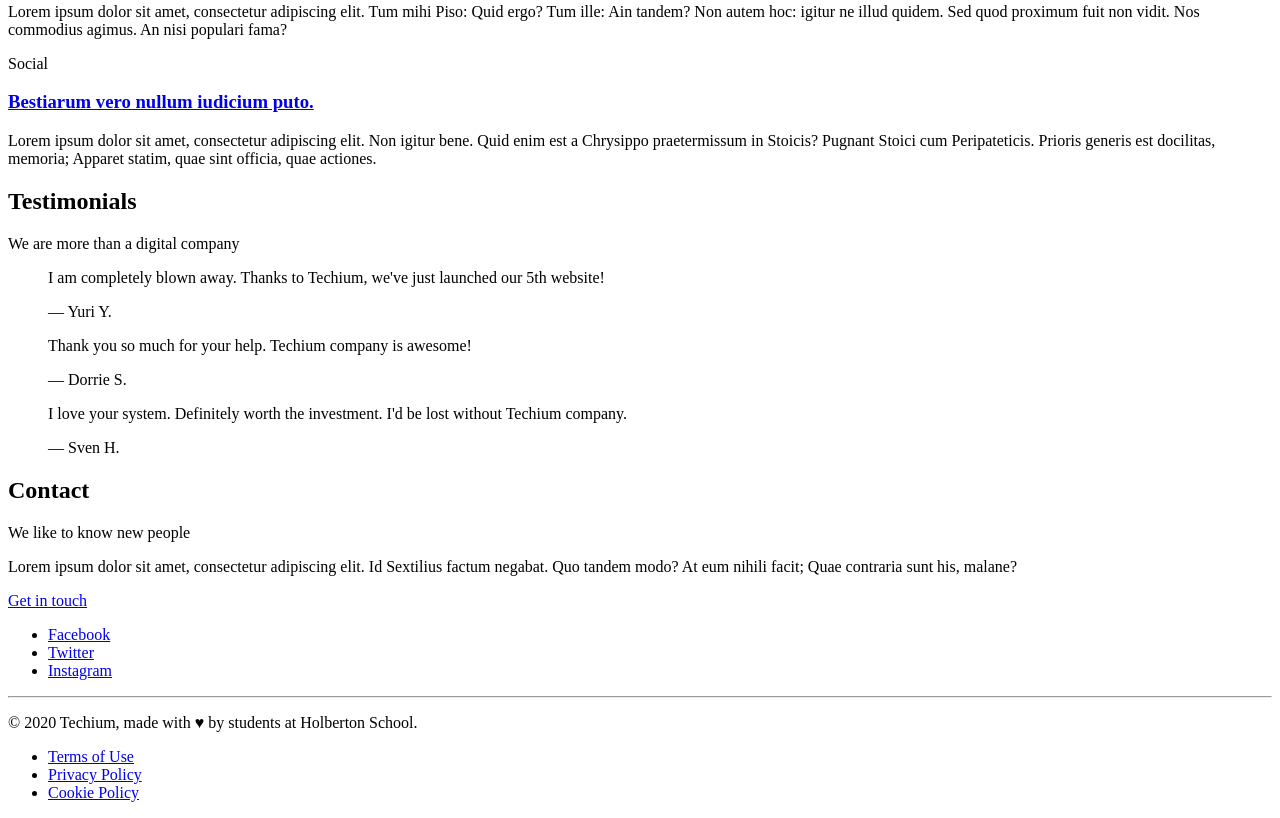
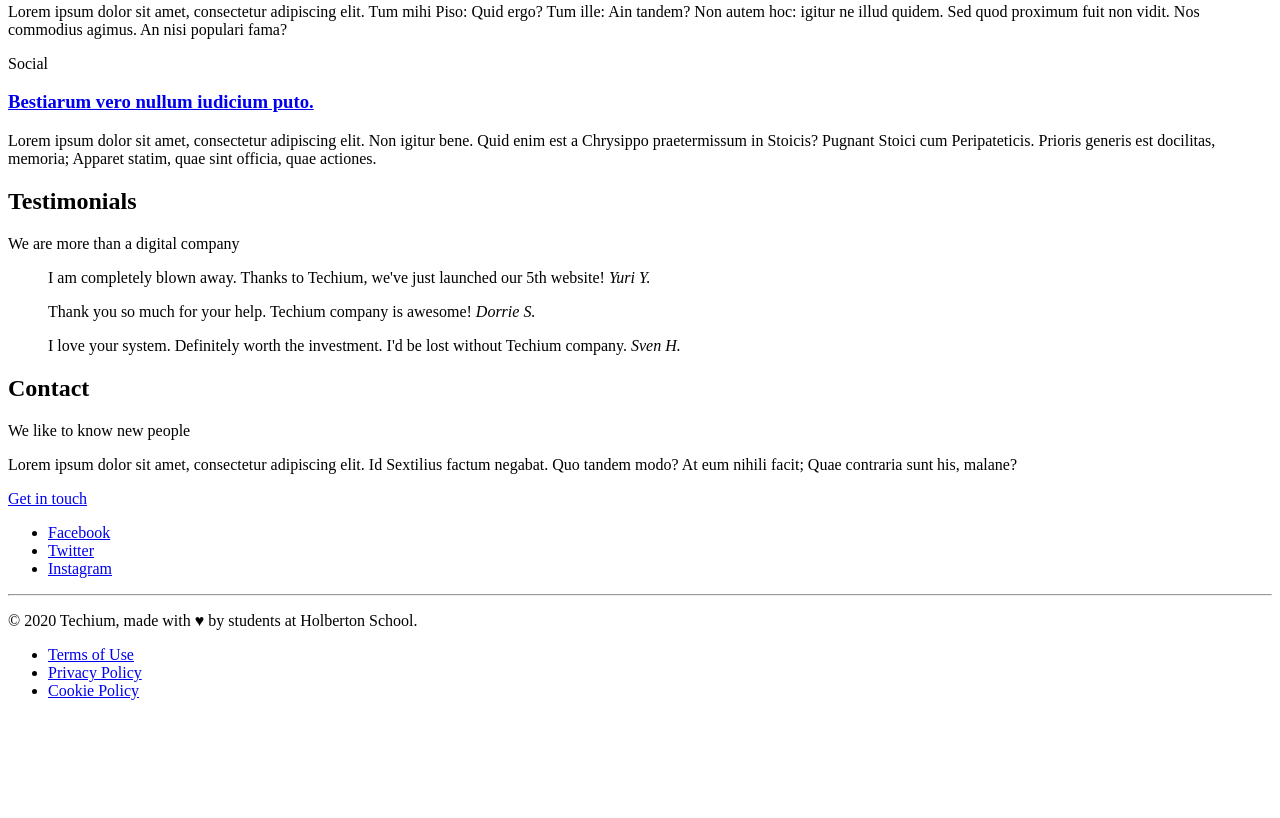
Before and after one commit to mulimuoki001/alu-web_front_end, a plain HTML site: page html_advanced/29-index.html in a window 1280 px wide. Shown: the part 1507-2325 px from the top of the page. After the commit the page ends 2223 px from the top, so only its background shows below. Drawn offline with Linux system fonts and the light colour scheme.

Commit message:
blockquote and author

```diff
--- a/html_advanced/29-index.html
+++ b/html_advanced/29-index.html
@@ -197,23 +197,23 @@
                 <div>
                     <article>
                         <blockquote>
-                            <p>I am completely blown away. Thanks to Techium, we've just launched our 5th website!</p>
-                            <footer>— Yuri Y.</footer>
+                            I am completely blown away. Thanks to Techium, we've just launched our 5th website!
+                            <cite>Yuri Y.</cite>
                         </blockquote>
                     </article>
 
                     <article>
                         <blockquote>
-                            <p>Thank you so much for your help. Techium company is awesome!</p>
-                            <footer>— Dorrie S.</footer>
+                            Thank you so much for your help. Techium company is awesome!
+                            <cite>Dorrie S.</cite>
                         </blockquote>
                     </article>
 
                     <article>
                         <blockquote>
-                            <p>I love your system. Definitely worth the investment. I'd be lost without Techium company.
-                            </p>
-                            <footer>— Sven H.</footer>
+                            I love your system. Definitely worth the investment. I'd be lost without Techium company.
+
+                            <cite> Sven H.</cite>
                         </blockquote>
                     </article>
                 </div>
```
